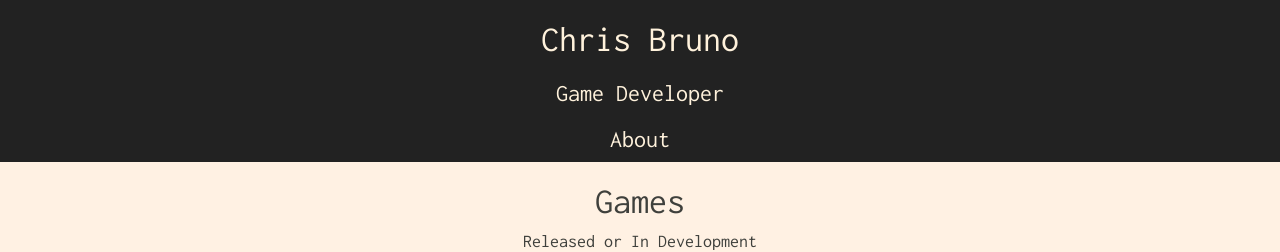
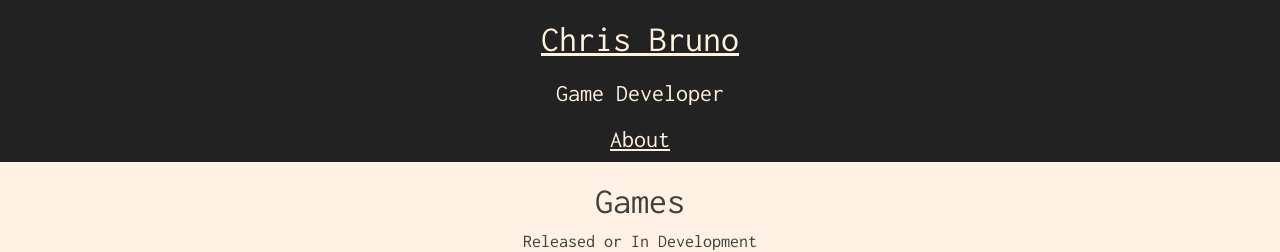
Before and after one commit to Chris234k/chris234k.github.io, a Jekyll site: the page built from index.html, in a window 1280 px wide. Shown: the top 252 px of the page. Built offline with Jekyll 4.4.1, drawn with Linux system fonts in a browser that asks for light colours.

Commit message:
Link underline

```diff
--- a/assets/css/style.scss
+++ b/assets/css/style.scss
@@ -31,6 +31,7 @@ blockquote{
 // --
 a {
     color: #FFF2DC;
+    text-decoration: underline;
 }
 
 a:hover {
@@ -82,6 +83,7 @@ hr {
 
 #body a { // Differentiate link color from background color
     color: #3F403C;
+    text-decoration: underline;
     font-weight: bold;
 }
 
```
